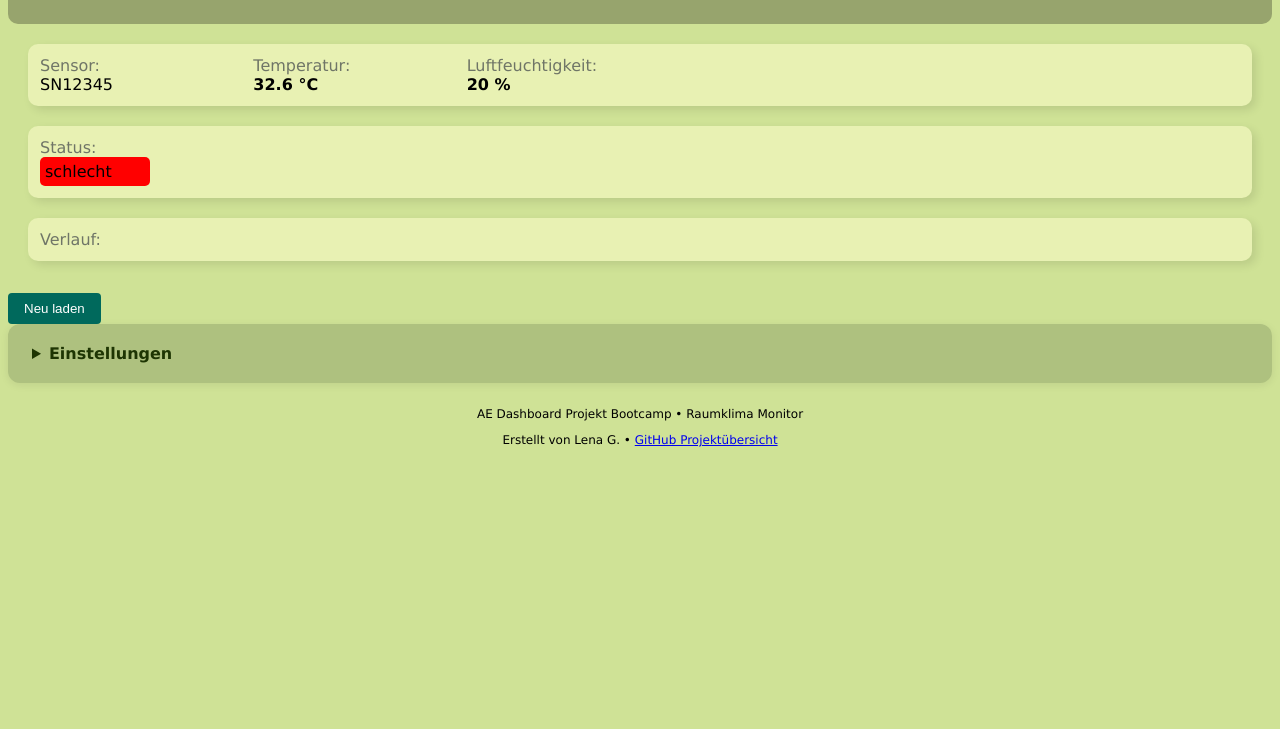
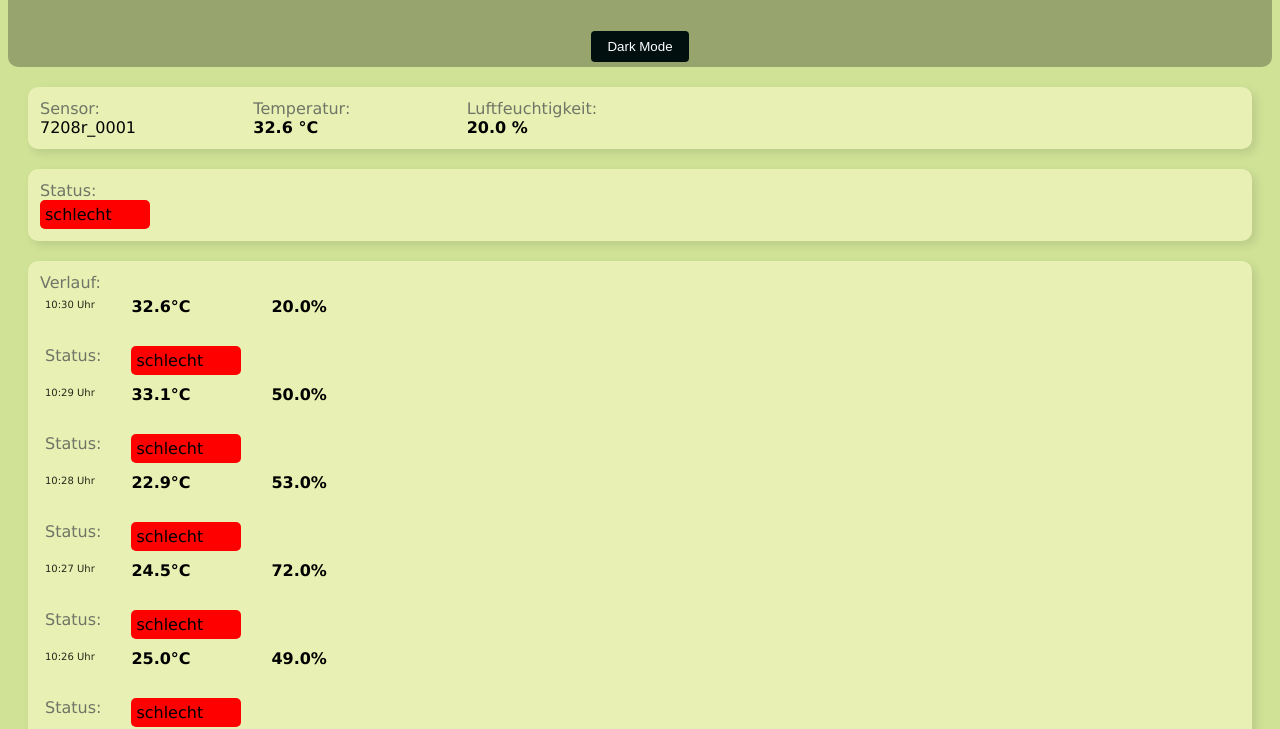
Before and after one commit to Eule1234/ae-raumklima-bootcamp-codebase, a plain HTML site: page app/index.html in a window 1280 px wide. Shown: the part 75-804 px from the top of the page. Drawn offline with nearby package versions, Linux system fonts and the light colour scheme; no server answers.

Commit message:
Fully functional Web-App with 3 Sensors to choose from and showing all Data(Status, current measurements and History), integrated dark mode

```diff
--- a/app/data.json
+++ b/app/data.json
@@ -54,7 +54,43 @@
     }
   },
   {
-    "recorded_at": "2026-08-06T10:25:20Z",
+    "recorded_at": "2026-08-06T10:24:20Z",
+    "readings": {
+      "bme680": {
+        "temp_c": 15.0,
+        "hum_pct": 20
+      }
+    }
+  },
+  {
+    "recorded_at": "2026-08-06T10:23:30Z",
+    "readings": {
+      "bme680": {
+        "temp_c": 24.5,
+        "hum_pct": 72
+      }
+    }
+  },
+  {
+    "recorded_at": "2026-08-06T10:22:20Z",
+    "readings": {
+      "bme680": {
+        "temp_c": 25.0,
+        "hum_pct": 49
+      }
+    }
+  },
+  {
+    "recorded_at": "2026-08-06T10:21:20Z",
+    "readings": {
+      "bme680": {
+        "temp_c": 21.0,
+        "hum_pct": 49
+      }
+    }
+  },
+  {
+    "recorded_at": "2026-08-06T10:20:20Z",
     "readings": {
       "bme680": {
         "temp_c": 15.0,
--- a/app/index.html
+++ b/app/index.html
@@ -5,6 +5,7 @@
     <meta name="viewport" content="width=device-width, initial-scale=1.0">
     <title>Raumklima Monitor</title>
    <link rel="stylesheet" href="style.css">
+   <script src="https://cdn.jsdelivr.net/npm/@emailjs/browser@4/dist/email.min.js"></script>
    <script src="script.js" defer></script>
    <link rel="icon" type="image/x-icon" href="favicon.ico">
 </head>
@@ -13,6 +14,7 @@
 <main>
     <div class="header">
         <h1>Raumklima Monitor</h1>
+        <button id="theme-toggle" onclick="toggleTheme()">Dark Mode</button>
     </div>
 
     <section class="dashboard">
@@ -20,7 +22,7 @@
         <div id="values">
         <div class="value-item">
             <div class="label">Sensor:</div>
-            <div id="serial-number">SN 33421</div>
+            <div id="serial-number">7208r_0001</div>
         </div>
 
         <div class="value-item">
@@ -62,7 +64,7 @@
         <div id="history-item"></div>
     </div>
 
-    <button onclick="loadData(); getStatus(); loadDashboard(); loadDashboard1();">Neu laden</button>
+    <button onclick="loadData(); getStatus(); loadDashboard1();">Neu laden</button>
 </section>
       <section class="admin-panel">
                 <details>
@@ -70,13 +72,14 @@
                     <div class="admin-content">
                         <label>
                             Sensor:
+                        </label>
                             <select id="sensor-select" onchange="onSensorChange()">
-                                <option value="SN12345">SN12345</option>
-                                <option value="SN67890">SN67890</option>
-                                <option value="DEMO-001">DEMO-001</option>
+                                <option value="7208r_0001">7208r_0001</option>
+                                <option value="7208r_0003">7208r_0003</option>
+                                <option value="7208r_0005">7208r_0005</option>
+
                             </select>
                         </label>
-                        <button onclick="loadDashboard1()">Aktualisieren</button>
                     </div>
                 </details>
             </section>
--- a/app/script.js
+++ b/app/script.js
@@ -1,15 +1,35 @@
+emailjs.init({
+    publicKey: "phiYwCeBQvQANsWdj"
+});
+
 // ---------- Konfiguration ----------
 
 // Im Bootcamp zeigt der Trainer die echte API-URL.
 // Für lokales Testen ohne Backend bleibt API_BASE = ''
 // (dann wird der Snapshot-Fallback genutzt).
-const API_BASE = "";
+const API_BASE = 'http://192.168.1.186:8080/api/v1';
 
-let currentSerial = "SN12345";
+let currentSerial = '7208r_0001';
 // ---------- Hilfsfunktionen ----------
 
 function snapshotKey(serial) {
   return `snapshot:${serial}`;
+}
+
+async function loadDashboard1() {
+  try {
+    const latest = await getLatestBundle(currentSerial);
+    const bme = latest.readings.bme680;
+
+    document.getElementById("serial-number").textContent = currentSerial;
+    document.getElementById("tem-c").textContent = bme.temp_c.toFixed(1) + " °C";
+    document.getElementById("hum-pct").textContent = bme.hum_pct.toFixed(1) + " %";
+
+    const bundles = await getBundles(currentSerial, 10);
+    renderHistory(bundles);
+  } catch (error) {
+    console.error(error);
+  }
 }
 
 async function loadData() {
@@ -76,30 +96,30 @@ async function loadData() {
     }
     else {
         return StatusSchlechtDiv.classList.remove('invisible');
+        sendWarningEmail()
     }
 
 }
+//async function loadDashboard() {
+    //try {
+       // const response = await fetch('data.json');
+       // const bundles = await response.json();
 
-async function loadDashboard() {
-    try {
-        const response = await fetch('data.json');
-        const bundles = await response.json();
+        //renderHistory(bundles);
 
-        renderHistory(bundles);
+   // } catch (error) {
+        //const errorMessageDiv = document.getElementById('message');
+        //errorMessageDiv.innerHTML = '<p class="error">Fehler: Daten konnten nicht geladen werden.</p>';
+       // console.error(error);
+    //}
+//}
 
-    } catch (error) {
-        const errorMessageDiv = document.getElementById('message');
-        errorMessageDiv.innerHTML = '<p class="error">Fehler: Daten konnten nicht geladen werden.</p>';
-        console.error(error);
-    }
-}
 
 function renderHistory(bundles) {
     const container = document.getElementById('history-list');
     if (!container) return;
-
+    container.innerHTML = '<div class="label">Verlauf:</div>';
     const limitedBundles = bundles.slice(0, 10);
-
     limitedBundles.forEach(bundle => {
         const item = document.createElement('div');
         item.classList.add('history-item');
@@ -108,8 +128,8 @@ function renderHistory(bundles) {
         hour: '2-digit', minute: '2-digit'
         });
 
-        const temp_c = bundle.readings?.bme680?.temp_c ?? '--';
-        const hum_pct = bundle.readings?.bme680?.hum_pct ?? '--';
+        const temp_c = bundle.readings?.bme680?.temp_c.toFixed(1) ?? '--';
+        const hum_pct = bundle.readings?.bme680?.hum_pct.toFixed(1) ?? '--';
 
         item.innerHTML = `
         <div class="history-time">
@@ -225,33 +245,41 @@ async function getLatestBundle(serial) {
 
 //Sensor-Auswahl
 function onSensorChange() {
+  console.log("onSensorChange wurde aufgerufen");
   currentSerial = document.getElementById("sensor-select").value;
+  console.log("Ausgelesener Wert:", currentSerial);
+  document.getElementById("serial-number").textContent= currentSerial;
   loadDashboard1();
 }
 
-// ---------- Dashboard-Loader ----------
 
-async function loadDashboard1() {
-  try {
-    const latest = await getLatestBundle(currentSerial);
-    const bme = latest.readings.bme680;
+function toggleTheme() {
+  document.body.classList.toggle('dark');
+  const isDark = document.body.classList.contains('dark');
+  localStorage.setItem('theme', isDark ? 'dark' : 'light');
+}
 
-    document.getElementById("serial-number").textContent = currentSerial;
-    document.getElementById("tem-c").textContent = bme.temp_c + " °C";
-    document.getElementById("hum-pct").textContent = bme.hum_pct + " %";
+if (localStorage.getItem('theme') === 'dark') {
+  document.body.classList.add('dark');
+}
 
-    const status = getStatus(bme.temp_c, bme.hum_pct);
-    const statusEl = document.getElementById("status");
-    statusEl.textContent = getStatusText(status);
-    statusEl.className = "status " + status;
+function sendWarningEmail() {
+    const serialNumber = document.getElementById("serial-number").textContent;
+    const temperature = document.getElementById("tem-c").textContent;
+    const humidity = document.getElementById("hum-pct").textContent;
 
-    const bundles = await getBundles(currentSerial, 10);
-    renderHistory(bundles);
-  } catch (error) {
-    showError();
-    console.error(error);
-  }
+    emailjs.send("service_0eankhh", "template_3fqmuzb", {
+        Sensor: serialNumber,
+        Temperatur: temperature,
+        Luftfeuchtigkeit: humidity,
+    })
+    .then(() => {
+        console.log("Warn-E-Mail wurde gesendet!");
+    })
+    .catch((error) => {
+        console.error("Fehler beim Senden der E-Mail:", error);
+    });
 }
 
 // Beim Laden der Seite starten
-loadDashboard1();
+loadDashboard1()
--- a/app/style.css
+++ b/app/style.css
@@ -93,10 +93,9 @@ body{
     width: 150px;
     padding: 5px;
     border-radius: 5px;
-    background-color: rgb(232, 241, 179);
     display: grid;
     grid-template-columns: 1fr 1fr 1fr;
-    gap:5px;
+    gap:30px;
 }
 
 .history-time{
@@ -134,7 +133,7 @@ body{
 button {
     margin-top: 12px;
     padding: 8px 16px;
-    background: #00695c;
+    background: #01100e;
     color: white;
     border: none;
     border-radius: 4px;
@@ -160,7 +159,7 @@ button {
 
 .admin-panel summary {
     font-weight: bold;
-    color: #1e3503;
+    color: #070707;
     cursor: pointer;
     padding: 4px 0;
 }
@@ -190,3 +189,30 @@ button {
 .admin-content button:hover {
     background: #004d40;
 }
+
+body.dark {
+  background: #1a1a2e;
+  color: #e0e0e0;
+}
+
+body.dark .history-time,
+body.dark .card,
+body.dark .history,
+body.dark .admin-panel {
+  background: #16213e;
+  color: #e0e0e0;
+}
+
+body.dark .admin-panel summary,
+body.dark .footer{
+    color: white;
+}
+
+body.dark .header{
+    background: rgb(48, 48, 78)
+}
+
+body.dark button{
+    color:#000000;
+    background: rgb(168, 164, 164);
+}
```
